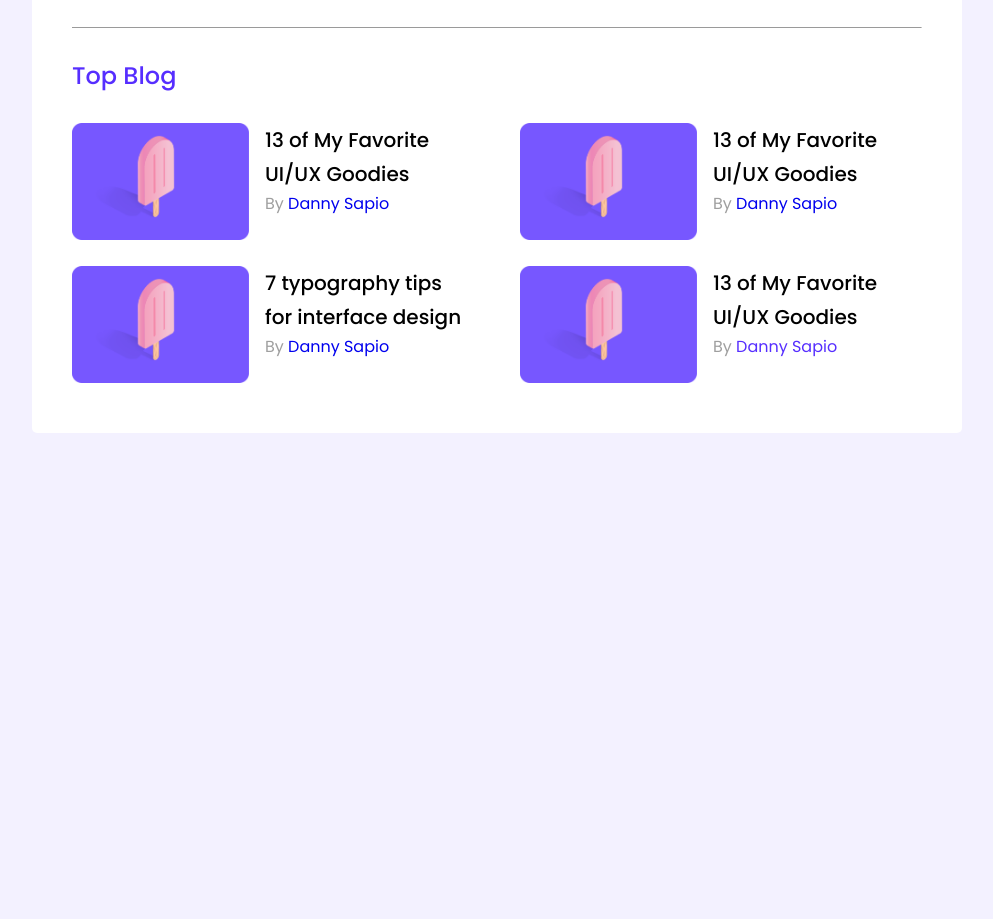
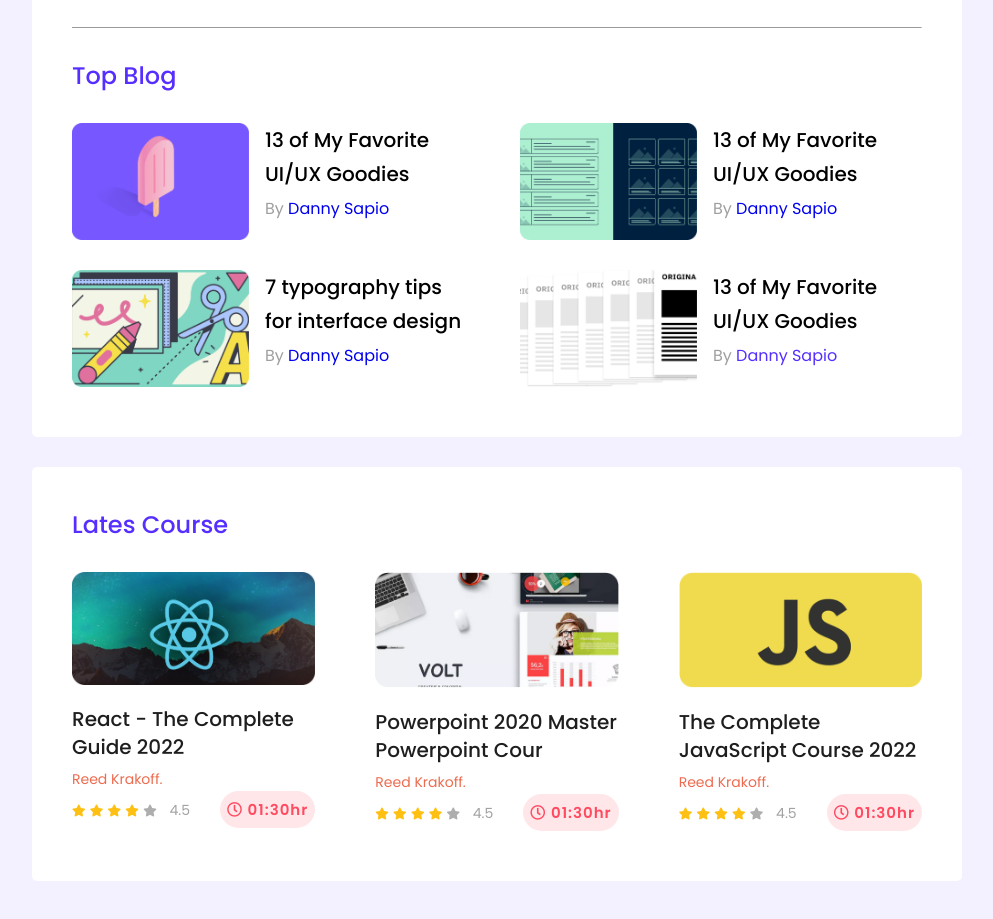
Before and after one commit to codingwizard-abid/leader-board, a plain HTML site: page index.html in a window 1280 px wide. Shown: the part 373-1292 px from the top of the page, without its empty margins (143-1136 px from the left). Before the commit the page ends 806 px from the top, so only its background shows below. Drawn offline with Linux system fonts and the light colour scheme.

Commit message:
full done

```diff
--- a/css/responsive.css
+++ b/css/responsive.css
@@ -7,8 +7,9 @@
 /* applies to medium devices (tablets, less than 992px) */
 @media (max-width: 991.98px) {
    .blog-thumb img{
-      width:140px;
+      /* width:140px; */
       margin-right: 10px;
+      margin-bottom: 10px;
    }
    .blog-info h3 a{
       font-size: 18px;
@@ -16,6 +17,13 @@
    }
    .blog-info p{
       font-size: 14px;
+   }
+   .courses{
+      grid-template-columns: repeat(2, 1fr);
+      grid-column-gap: 40px;
+   }
+   .single-course{
+      margin-bottom: 30px;
    }
 }
 
@@ -25,6 +33,13 @@
       grid-template-columns: repeat(2, 1fr);
    }
    .all-blogs{
+      grid-column-gap: 30px;
+      text-align: center;
+   }
+   .single-blog{
+      display: block;
+   }
+   .courses{
       grid-template-columns: 1fr;
    }
 
@@ -48,4 +63,7 @@
    .player img{
       margin-right: 0px;
    }
+   .all-blogs{
+      grid-template-columns: repeat(1, 1fr);
+   }
 }
--- a/css/style.css
+++ b/css/style.css
@@ -68,7 +68,8 @@
 }
 
 /* ======= */
-.top-section-wrap{
+.top-section-wrap,
+.top-course-wrap{
    padding: 40px 40px 50px;
    background-color: #fff;
    border-radius: 5px;
@@ -96,7 +97,7 @@
    display: grid;
    grid-template-columns: repeat(2, 1fr);
    grid-column-gap: 46px;
-   grid-row-gap: 26px;
+   grid-row-gap: 30px;
 }
 .blog-thumb img{
    width:177px;
@@ -111,7 +112,60 @@
 .blog-info p{
    font-size: 16px;
    color: #9F9F9F;
+   margin-top: 5px;
 }
 .author-name{
    color:#562EFF;
 }
+
+/* ========== */
+.course-area{
+   margin-bottom: 100px;
+}
+.courses{
+   display:grid;
+   grid-template-columns: repeat(3, 1fr);
+   grid-column-gap: 60px;
+}
+.single-course img{
+   width: 100%;
+   margin-bottom: 20px;
+}
+.course-details h3{
+   font-size: 20px;
+   font-weight: 500;
+   color:#1E1E1E;
+   line-height: 28px;
+   margin-bottom: 5px;
+}
+.course-details .course-author{
+   font-size: 14px;
+   color:#ED6B4F;
+   margin-bottom: 5px;
+}
+.starts i{
+   font-size: 12px;
+}
+.starts .filled{
+   color: #FFC014;
+}
+.starts .blank{
+   color: #AEAEAE;
+}
+.starts span{
+   color: #A2A2A2;
+   font-size: 14px;
+}
+.time{
+   color:#FF4A60;
+   font-size: 15px;
+   font-weight: 600;
+   background-color: #ff4a5f23;
+   padding: 7px;
+   border-radius: 30px;
+   letter-spacing: 1px;
+}
+.rating{
+   align-items: center;
+   justify-content: space-between;
+}
--- a/index.html
+++ b/index.html
@@ -5,6 +5,9 @@
    <meta http-equiv="X-UA-Compatible" content="IE=edge">
    <meta name="viewport" content="width=device-width, initial-scale=1.0">
    <title>Leader Board Home</title>
+   <!-- font awesome -->
+   <link rel="stylesheet" href="https://use.fontawesome.com/releases/v5.15.4/css/all.css" integrity="sha384-DyZ88mC6Up2uqS4h/KRgHuoeGwBcD4Ng9SiP4dIRy0EXTlnuz47vAwmeGwVChigm" crossorigin="anonymous">
+
    <link rel="stylesheet" href="css/style.css">
    <link rel="stylesheet" href="css/responsive.css">
 </head>
@@ -76,7 +79,7 @@
                      </article>
                      <article class="single-blog d-flex">
                         <div class="blog-thumb">
-                           <img src="images/blogs/blog-1.png" alt="Blogs one">
+                           <img src="images/blogs/blog-2.png" alt="Blogs one">
                         </div>
                         <div class="blog-info">
                            <h3><a href="#">13 of My Favorite UI/UX Goodies</a></h3>
@@ -85,7 +88,7 @@
                      </article>
                      <article class="single-blog d-flex">
                         <div class="blog-thumb">
-                           <img src="images/blogs/blog-1.png" alt="Blogs one">
+                           <img src="images/blogs/blog-3.png" alt="Blogs one">
                         </div>
                         <div class="blog-info">
                            <h3><a href="#">7 typography tips
@@ -95,7 +98,7 @@
                      </article>
                      <article class="single-blog d-flex">
                         <div class="blog-thumb">
-                           <img src="images/blogs/blog-1.png" alt="Blogs one">
+                           <img src="images/blogs/blog-4.png" alt="Blogs one">
                         </div>
                         <div class="blog-info">
                            <h3><a href="#">13 of My Favorite UI/UX Goodies</a></h3>
@@ -107,6 +110,76 @@
             </div>
          </div>
       </section>
+
+      <section class="course-area">
+         <div class="container">
+            <div class="top-course-wrap">
+               <h2 class="section-title">Lates Course</h2>
+               <div class="courses">
+                  <div class="single-course">
+                     <img src="images/courses/course-1.png" alt="course">
+                     <div class="course-details">
+                        <h3>React - The Complete Guide 2022</h3>
+                        <span class="course-author">Reed Krakoff.</span>
+                        <div class="rating d-flex">
+                           <span class="starts">
+                              <i class="fas fa-star filled"></i>
+                              <i class="fas fa-star filled"></i>
+                              <i class="fas fa-star filled"></i>
+                              <i class="fas fa-star filled"></i>
+                              <i class="fas fa-star blank"></i> &nbsp;
+                              <span>4.5</span>
+                           </span>
+                           <div class="time">
+                              <i class="far fa-clock"></i> <span>01:30hr</span>
+                           </div>
+                        </div>
+                     </div>
+                  </div>
+                  <div class="single-course">
+                     <img src="images/courses/course-2.png" alt="course">
+                     <div class="course-details">
+                        <h3>Powerpoint 2020 Master Powerpoint Cour</h3>
+                        <span class="course-author">Reed Krakoff.</span>
+                        <div class="rating d-flex">
+                           <span class="starts">
+                              <i class="fas fa-star filled"></i>
+                              <i class="fas fa-star filled"></i>
+                              <i class="fas fa-star filled"></i>
+                              <i class="fas fa-star filled"></i>
+                              <i class="fas fa-star blank"></i> &nbsp;
+                              <span>4.5</span>
+                           </span>
+                           <div class="time">
+                              <i class="far fa-clock"></i> <span>01:30hr</span>
+                           </div>
+                        </div>
+                     </div>
+                  </div>
+                  <div class="single-course">
+                     <img src="images/courses/course-3.png" alt="course">
+                     <div class="course-details">
+                        <h3>The Complete JavaScript Course 2022</h3>
+                        <span class="course-author">Reed Krakoff.</span>
+                        <div class="rating d-flex">
+                           <span class="starts">
+                              <i class="fas fa-star filled"></i>
+                              <i class="fas fa-star filled"></i>
+                              <i class="fas fa-star filled"></i>
+                              <i class="fas fa-star filled"></i>
+                              <i class="fas fa-star blank"></i> &nbsp;
+                              <span>4.5</span>
+                           </span>
+                           <div class="time">
+                              <i class="far fa-clock"></i> <span>01:30hr</span>
+                           </div>
+                        </div>
+                     </div>
+                  </div>
+               </div>
+            </div>
+         </div>
+      </section>
    </main>
 </body>
 </html>
```
